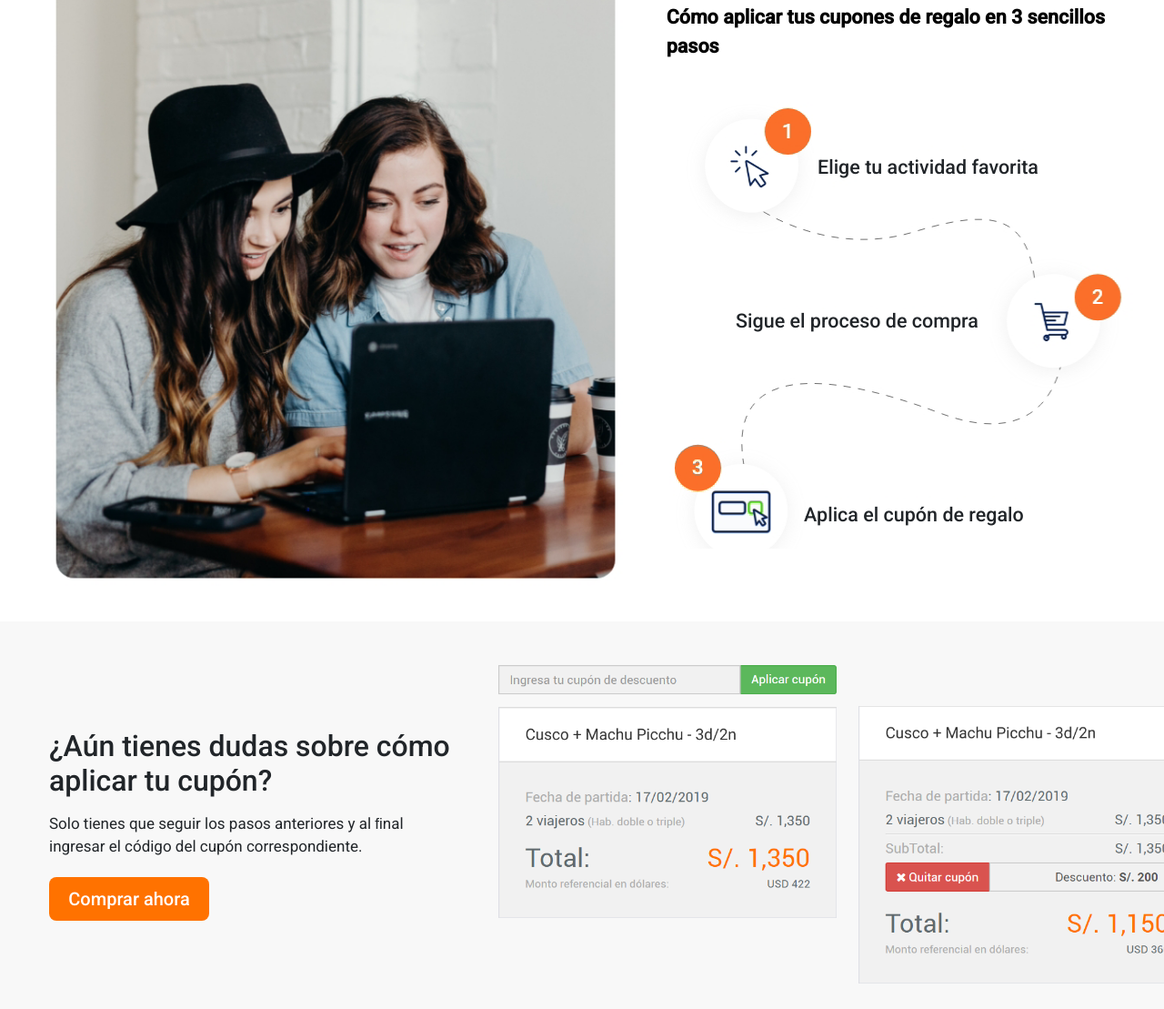
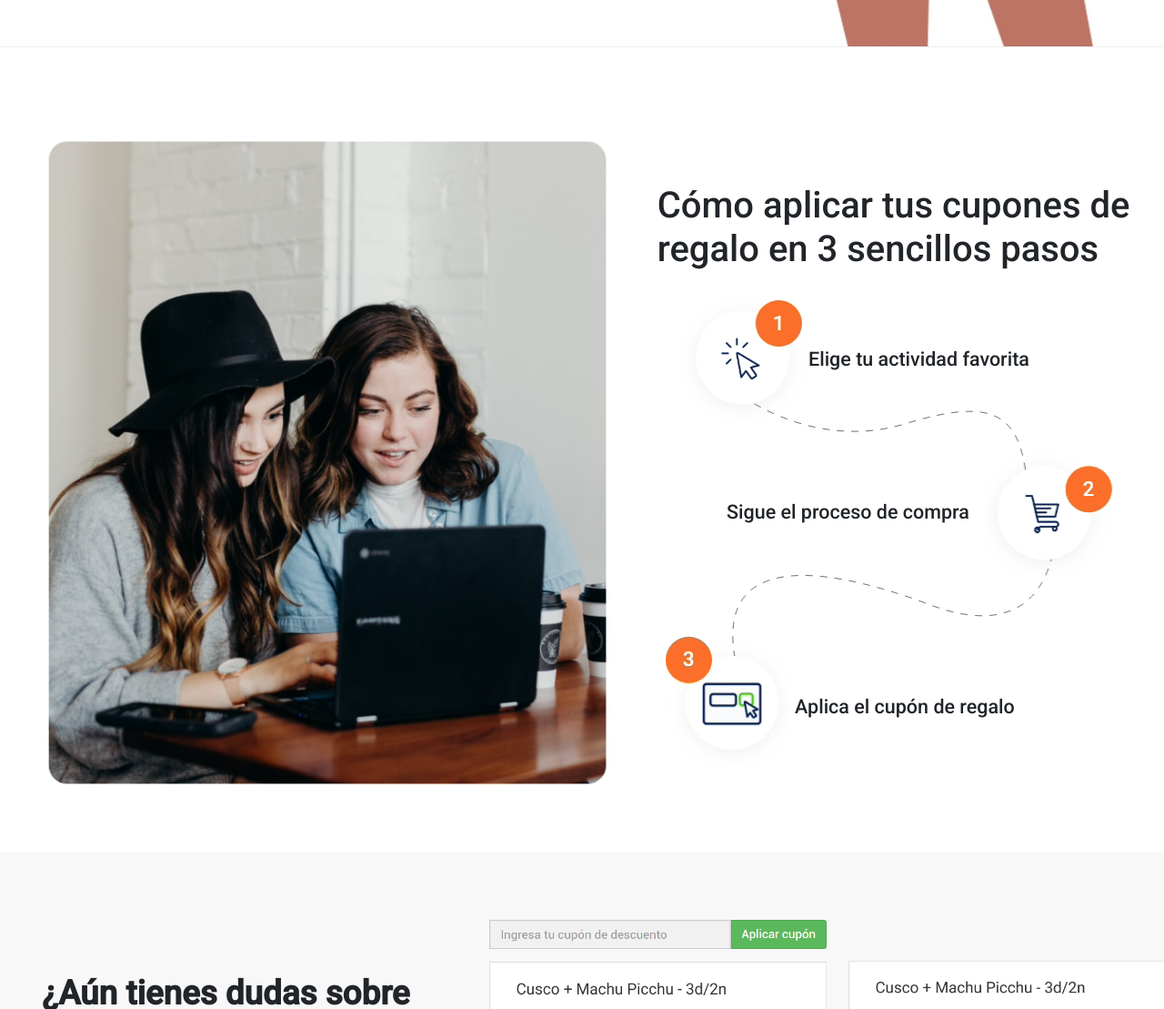
Before and after one commit to Jack21Ace/landing, a plain HTML site: page index.html in a window 1280 px wide. Shown: the part 1691-2800 px from the top of the page at 91% size. Drawn offline with nearby package versions, Linux system fonts and the light colour scheme.

Commit message:
updates 16:27

```diff
--- a/index.html
+++ b/index.html
@@ -171,7 +171,7 @@
                 <div class="col-md-6"><img src="IMG/avatar2.png" class="avatars" /></div>
                 <div class="section-promos-text col-md-6">
                     <div class="plus-bold">
-                        <p>Cómo aplicar tus cupones de regalo en 3 sencillos pasos</p>
+                        <h1>Cómo aplicar tus cupones de regalo en 3 sencillos pasos</h1>
                     </div>
                     <div class="section-grid">
                         <div style="padding-top: 85px; margin-left: 205px;"><p>Elige tu actividad favorita</p></div>
--- a/style.css
+++ b/style.css
@@ -31,7 +31,7 @@
 #bg-light {
     background-color: white !important;
     margin-left: -8rem;
-    margin-right: -8rem;
+    margin-right: -117.5px;
     margin-top: -1rem;
     padding-left: 36pt;
     height: 59pt;
@@ -96,10 +96,15 @@ h5 {
     margin-top: -9pt;
 }
 
+.section-promos h1{
+    font-weight: 400;
+}
+
 .section-grid {
-    background-image: url("IMG/graph.png");
-    height: 520px;
+    background-image: url(IMG/graph.png);
+    height: 563px;
     margin-left: -29pt;
+    margin-top: -26.9pt;
 }
 
 
@@ -165,8 +170,9 @@ h5 {
 .section-promos {
     display: flex;
     align-items: center;
-    margin-left: -21pt;
-    margin-right: -88pt;
+    margin-left: -27pt;
+    margin-right: -79pt;
+    margin-top: 58px;
 }
 
 .section-promos p {
@@ -192,7 +198,7 @@ h5 {
 }
 
 #line {
-    background-color: #CBB6B6;
+    background-color: #eee;
     height: 1px;
     margin-bottom: 1rem;
 }
@@ -321,10 +327,10 @@ thead {
 
 #dudas {
     margin-top: 2rem;
-    margin-bottom: 5rem;
-    padding: 3rem;
+    margin-bottom: 4rem;
+    padding: 1rem;
     background-color: #f8f8f8;
-
+    padding-bottom: 5rem;
 }
 
 .card-body {
@@ -376,6 +382,12 @@ a {
 
 .section-promos-text h1 {
     margin-bottom: 2rem;
+    font-weight: 500;
+}
+
+.section-promos h2 {
+    font-size: 2.3rem;
+    font-weight: 700;
 }
 
 #promosyconsederaciones {
@@ -496,6 +508,10 @@ footer {
     .container-banner {
         margin-bottom: 0;
     }
+}
+
+.avatars-draw .avatar1{
+    height: 700pt;
 }
 
 /* ------------- */
@@ -840,6 +856,11 @@ footer {
     padding-left: 37pt;
 }
 
+.section-promos .button-comprar-ahora{
+    width: 15rem;
+    height: 3.5rem;
+}
+
 .bg-image-big {
     margin: 0px;
     padding: 0px;
```
